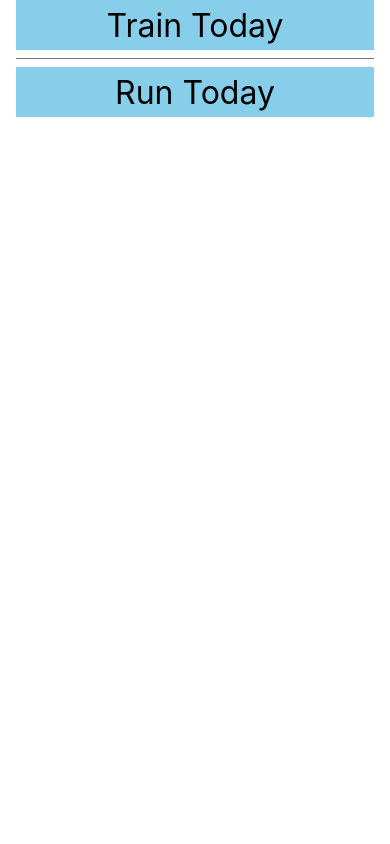
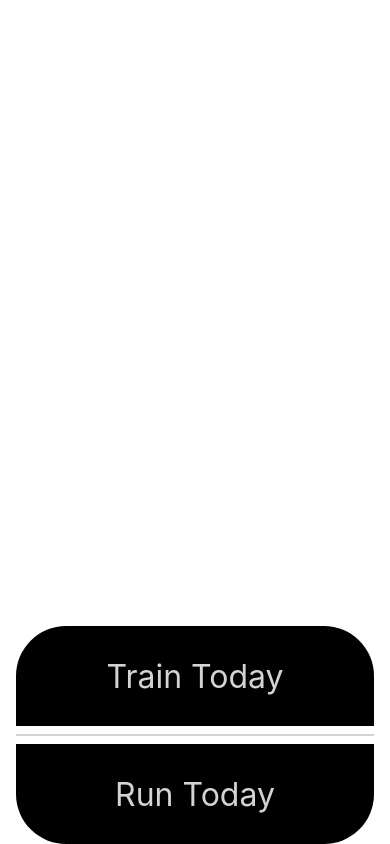
Before and after one commit to vladd-png/wet-tits, a React Native app: screen / in a window 390 px wide. Built offline with nearby package versions, Linux system fonts and the light colour scheme.

Commit message:
Add a background image to codebase

```diff
--- a/App.js
+++ b/App.js
@@ -7,24 +7,27 @@
 */
 
 import React from 'react';
- import { StyleSheet, Button, View, SafeAreaView, Text, Alert, TouchableOpacity } from 'react-native';
+import { StyleSheet, Button, View, SafeAreaView, Text, Alert, TouchableOpacity, ImageBackground } from 'react-native';
 
 function Separator() {
   return <View style={styles.separator} />;
 }
 
+const image = { url: '/Users/virginialadd/projects/wet-tits/wetTits/assets/abs-bg.jpg' };
+
 export default function App() {
   return (
-     <SafeAreaView style={styles.container}>
+    <SafeAreaView style={ styles.container }>
+    <ImageBackground source={ image } style={ styles.image } />
       <View>
-         <TouchableOpacity style={{height:50,backgroundColor:"skyblue",alignItems:'center',justifyContent:'center'}}>
-            <Text style={{fontSize:32,}}>Train Today</Text>
+        <TouchableOpacity style={ styles.buttonTop } >
+          <Text style={{ fontSize: 32, color: 'lightgray' }}>Train Today</Text>
         </TouchableOpacity>
       </View>
       <Separator />
       <View>
-         <TouchableOpacity style={{height:50,backgroundColor:"skyblue",alignItems:'center',justifyContent:'center'}}>
-            <Text style={{fontSize:32,}}>Run Today</Text>
+        <TouchableOpacity style={ styles.buttonBottom } >
+          <Text style={{ fontSize: 32, color: 'lightgray' }}>Run Today</Text>
         </TouchableOpacity>
       </View>
     </SafeAreaView>
@@ -33,16 +36,36 @@
 
 const styles = StyleSheet.create({
   container: {
-     flex: 1,
-     marginHorizontal: 16
+    flex: 2,
+    marginHorizontal: 16,
+    color: '#000',
   },
   separator: {
     marginVertical: 8,
-     borderBottomColor: '#737373',
-     borderBottomWidth: StyleSheet.hairlineWidth,
+    borderBottomColor: 'lightgray',
+    borderBottomWidth: 2,
   },
-   button: {
-     fontSize: 32,
-     color: '#f194ff'
-   }
+  image: {
+    flex: 1,
+    resizeMode: 'stretch',
+    zIndex: 1,
+  },
+  buttonTop: {
+    height: 100,
+    backgroundColor: 'black',
+    alignItems: 'center',
+    borderTopRightRadius: 50,
+    borderTopLeftRadius: 50,
+    justifyContent:'center',
+    zIndex: 10,
+  },
+  buttonBottom: {
+    height: 100,
+    backgroundColor: 'black',
+    alignItems: 'center',
+    borderBottomRightRadius: 50,
+    borderBottomLeftRadius: 50,
+    justifyContent:'center',
+    zIndex: 10,
+  },
 });
```
Also changed, not shown: assets/abs-bg.jpg (added). Lines whose indentation alone changed are shown as unchanged.
